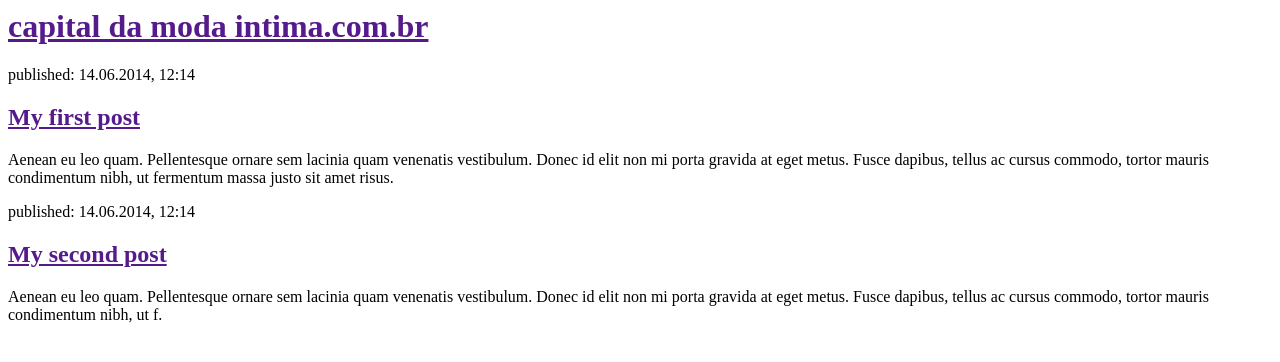
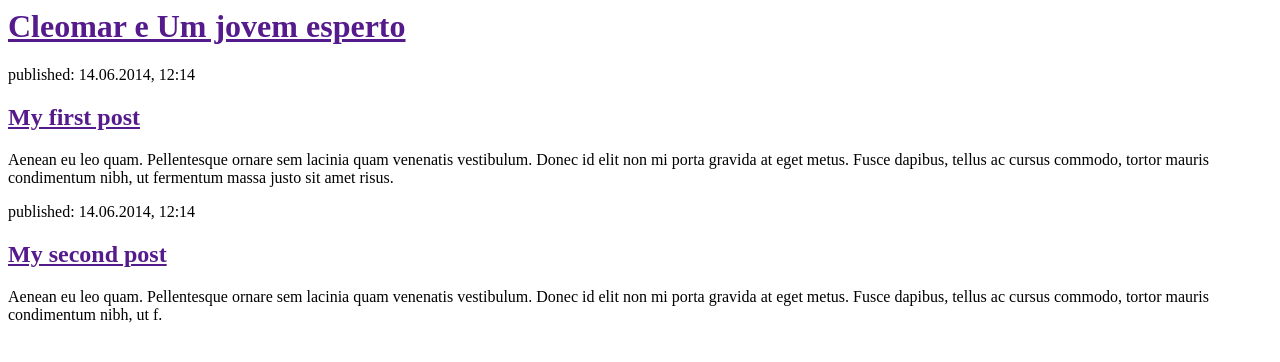
Before and after one commit to cleomar-ramoelc/my-first-blog, a Django app: template blog/templates/post_list.html in a window 1280 px wide. Shown: the top 362 px of the page. Run offline with Django 3.2, Linux system fonts and the light colour scheme; the template is opened without the code that fills it, so the values that code supplies are empty.

Commit message:
Update post_list.html

```diff
--- a/blog/templates/post_list.html
+++ b/blog/templates/post_list.html
@@ -6,7 +6,7 @@
   </head>
   <body>
   	<div>
-            <h1><a href="">capital da moda intima.com.br</a></h1>
+            <h1><a href="">Cleomar e Um jovem esperto</a></h1>
         </div>
 
         <div>
```
